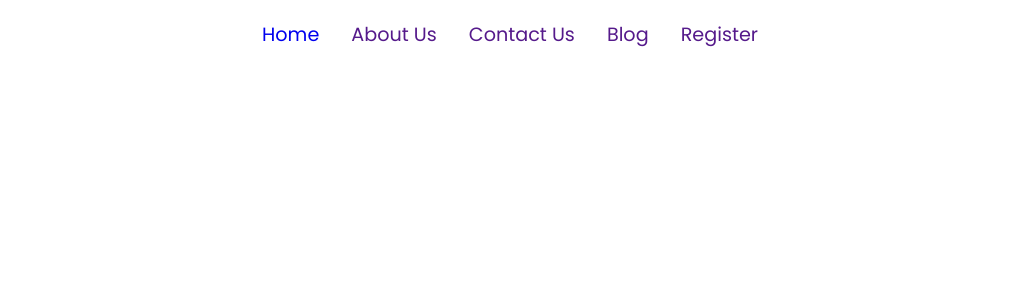
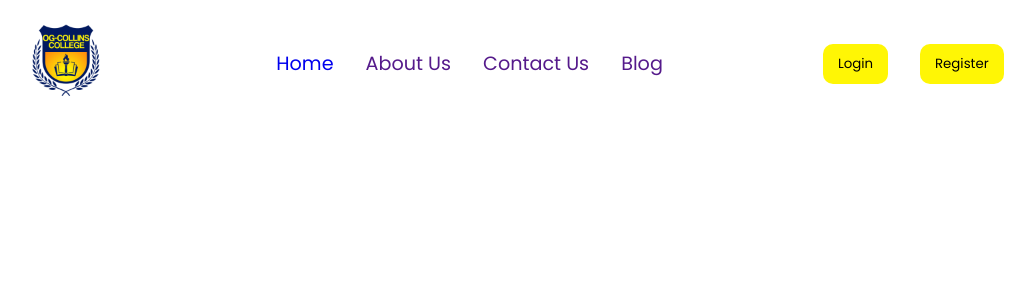
Before and after one commit to collins-dev1/school_website, a React (Create React App) app: page / in a window 1280 px wide. Shown: the top 300 px of the page, without its empty margins (130-1165 px from the left). Built offline with nearby package versions, Linux system fonts and the light colour scheme.

Commit message:
navbar commit

```diff
--- a/src/index.css
+++ b/src/index.css
@@ -11,8 +11,9 @@
   flex-direction: row;
   justify-content: center;
   align-items: center;
-  padding: 20px;
+  padding: 10px;
   background-color: transparent;
+  gap: 10rem;
 }
 
 .navbar .nav-link ul{
@@ -27,3 +28,18 @@
   text-decoration: none;
   font-size: 1.2rem;
 }
+
+.nav-button{
+  display: flex;
+  flex-direction: row;
+  gap: 2rem;
+}
+
+.nav-button button{
+  padding: 10px 15px;
+  outline: none;
+  border: none;
+  background-color: #FFF605;
+  color: #000;
+  border-radius: 10px;
+}
--- a/src/navbar.js
+++ b/src/navbar.js
@@ -1,8 +1,10 @@
+import my_image from "./asset/ogcollinscollege.jpg";
+
 const Navbar = () => {
     return (
         <div className="navbar">
             <div className="nav-logo">
-                <img></img>
+                <img src={my_image} width="100px" height="100px"/>
             </div>
             <div className="nav-link">
                 <ul>
@@ -10,8 +12,15 @@ const Navbar = () => {
                     <li><a href="">About Us</a></li>
                     <li><a href="">Contact Us</a></li>
                     <li><a href="">Blog</a></li>
-                    <li><a href="">Register</a></li>
                 </ul>
+            </div>
+            <div className="nav-button">
+                <a href="">
+                    <button>Login</button>
+                </a>
+                <a href="">
+                    <button>Register</button>
+                </a>
             </div>
         </div>
      );
```
Also changed, not shown: src/asset/ogcollinscollege.jpg (added).
